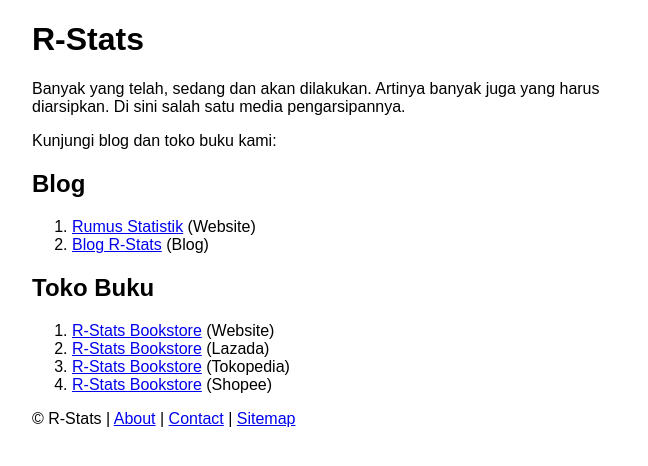
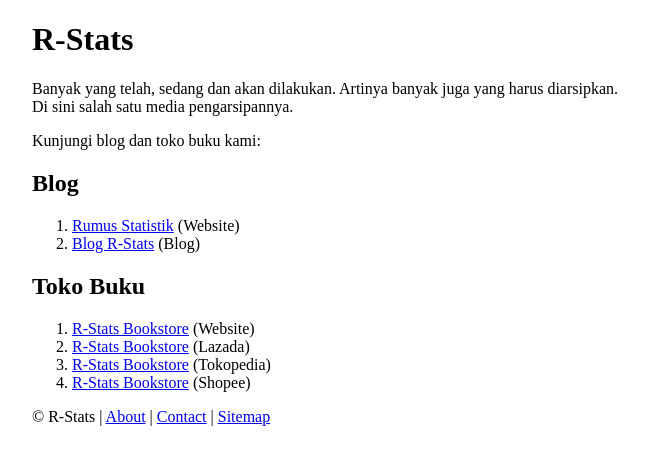
Before and after one commit to r-stats/r-stats.github.io, a PHP site: page / in a window 1280 px wide. Shown: the top 466 px of the page, without its empty margins (308-956 px from the left). Run offline with PHP 8.4, Linux system fonts and the light colour scheme.

Commit message:
Update style.css

```diff
--- a/style.css
+++ b/style.css
@@ -1,2 +1,2 @@
-body {font-family: sans-serif; max-width: 600px; margin: 0 auto; padding: 0 8px;}
+body {max-width: 600px; margin: 0 auto; padding: 0 8px;}
   @media (prefers-color-scheme: dark) {html { background: #1c1c1c; color: white; } a { color: #6bf; } a:visited { color: #f8f; } a:active { color: red; }}
```
